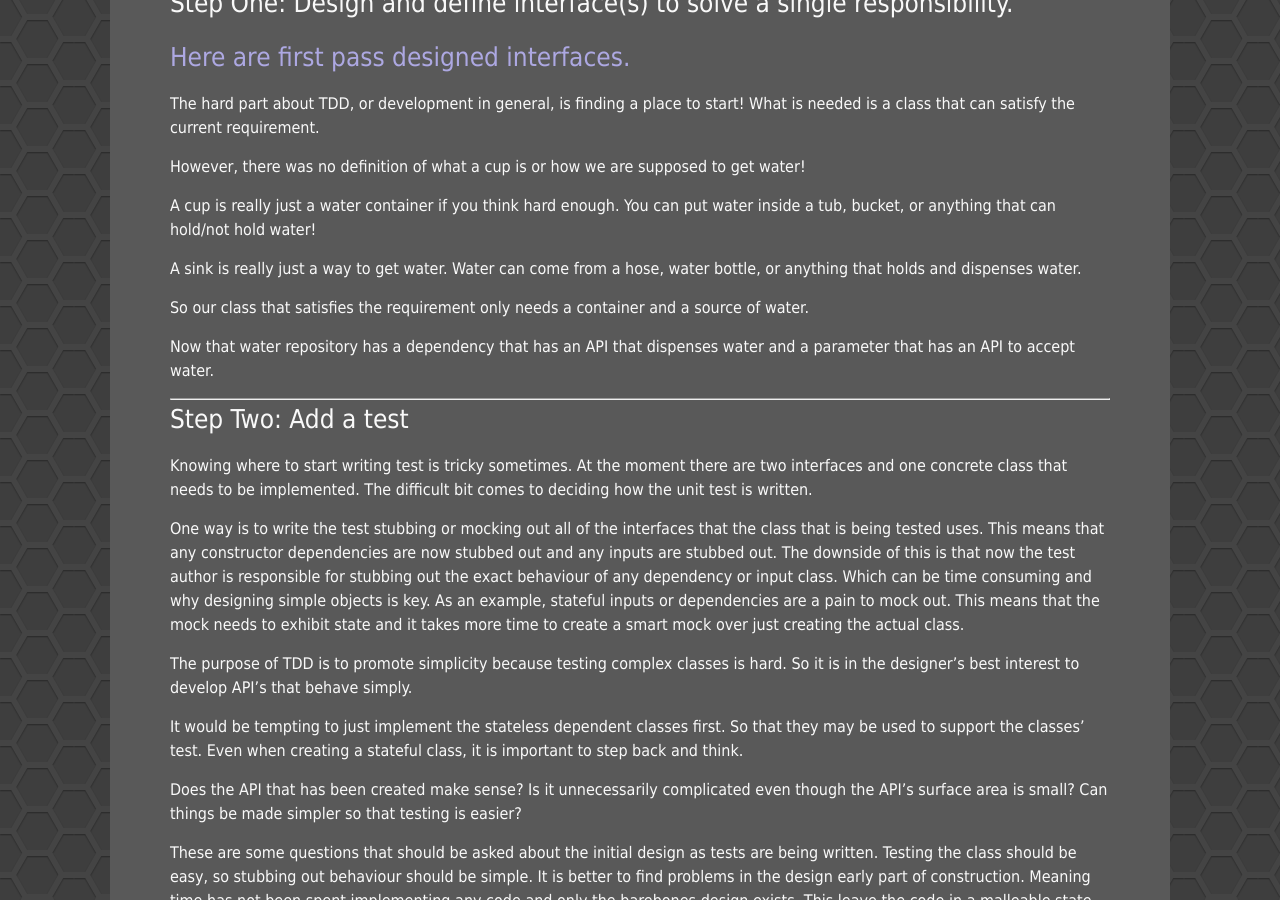
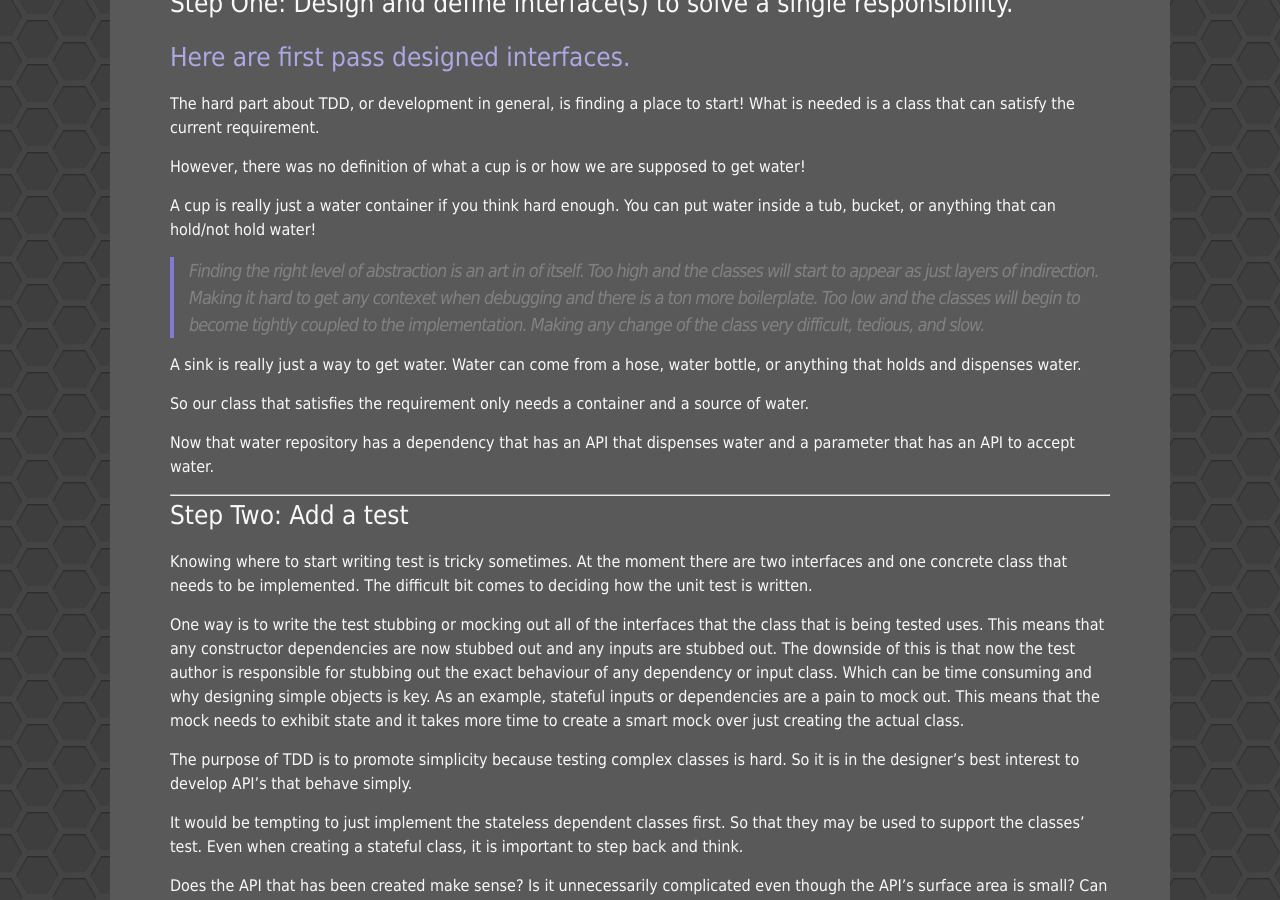
Before and after one commit to Unthrottled/blog, a Jekyll site: the page built from _posts/2017-12-29-Hydration-Driven-Devolpment.md, in a window 1280 px wide and 900 px high, scrolled down 2403 px. Built offline with Jekyll 4.4.1, drawn with Linux system fonts in a browser that asks for light colours.

Commit message:
Coding is a balancing act

```diff
--- a/_posts/2017-12-29-Hydration-Driven-Devolpment.md
+++ b/_posts/2017-12-29-Hydration-Driven-Devolpment.md
@@ -104,6 +104,12 @@ However, there was no definition of what a cup is or how we are supposed to get
 
 A cup is really just a water container if you think hard enough.
 You can put water inside a tub, bucket, or anything that can hold/not hold water!
+
+> Finding the right level of abstraction is an art in of itself.
+Too high and the classes will start to appear as just layers of indirection.
+Making it hard to get any contexet when debugging and there is a ton more boilerplate.
+Too low and the classes will begin to become tightly coupled to the implementation.
+Making any change of the class very difficult, tedious, and slow.
 
 A sink is really just a way to get water. Water can come from a hose, water bottle,
 or anything that holds and dispenses water.
```
